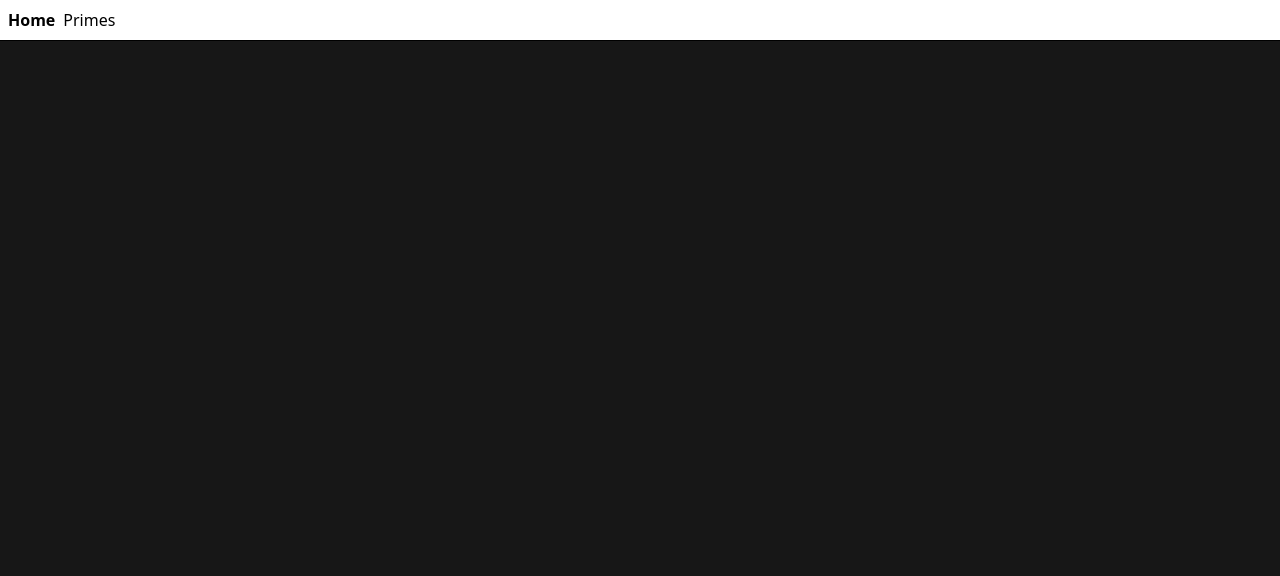
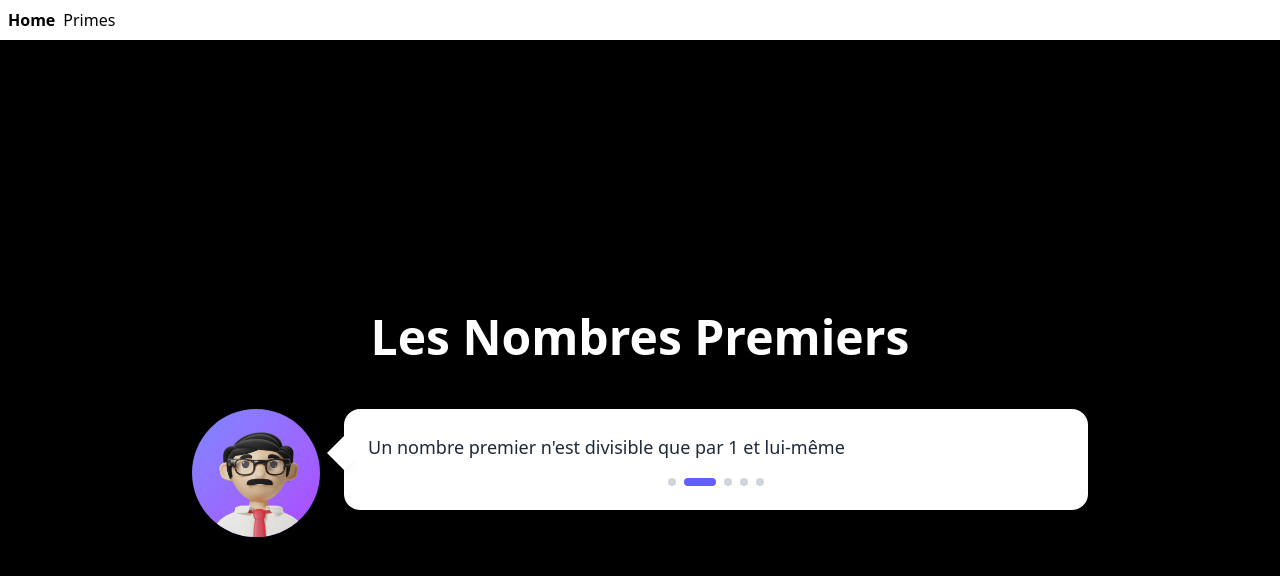
Before and after one commit to dubois-laurent/TP-Prime, a React (Vite) app: page / in a window 1280 px wide. Shown: the top 576 px of the page. Built offline with nearby package versions, Linux system fonts and the light colour scheme.

Commit message:
:sparkles: animation de la page Home :sparkles:

```diff
--- a/src/components/Prime.jsx
+++ b/src/components/Prime.jsx
@@ -29,15 +29,18 @@ export function Prime() {
   }
 
   return (
-    <div>
+    <div className="min-h-screen flex flex-col items-center justify-center p-4">
 
-      <div>
-        <h2>Génère un nombre aléatoire et vérifie s'il est premier !</h2>
+      <div className="text-center mb-8">
+        <h2 className="text-4xl md:text-5xl font-bold text-white mb-3">
+          Génère un nombre aléatoire et vérifie s'il est premier !
+        </h2>
       </div>
 
-      <div>
-        {number !== null && (
+      <div className="w-full max-w-2xl">
         <div className="bg-neutral-800/50 backdrop-blur-sm rounded-2xl p-8 mb-6 border border-neutral-700 text-center">
+          {number !== null ? (
+            <>
               <p className="text-neutral-400 mb-2 text-sm uppercase tracking-wide">Nombre actuel</p>
               <div className="text-7xl font-bold bg-gradient-to-r from-blue-400 to-purple-500 bg-clip-text text-transparent mb-4">
                 {number}
@@ -51,11 +54,16 @@ export function Prime() {
                   {isPrime ? '✓ Nombre Premier' : '✗ Pas Premier'}
                 </div>
               )}
-          </div>
+            </>
+          ) : (
+            <p className="text-neutral-400 text-lg py-12">
+              Clique sur "Générer un nombre" pour commencer
+            </p>
           )}
         </div>
+      </div>
 
-      <div className="flex flex-col sm:flex-row gap-4 mb-6">
+      <div className="flex flex-col sm:flex-row gap-4 mb-6 justify-center items-center">
             <Button
               handleClick={handleClick}
             >
--- a/src/components/ui/buttonGenerator.jsx
+++ b/src/components/ui/buttonGenerator.jsx
@@ -1,8 +1,12 @@
 
-export function Button({handleClick, children}) {
+export function Button({handleClick, children, disabled}) {
 
     return (
-        <button onClick={handleClick}>
+        <button
+            onClick={handleClick}
+            disabled={disabled}
+            className="px-8 py-4 bg-gradient-to-r from-indigo-500 to-purple-600 hover:from-indigo-600 hover:to-purple-700 text-white font-semibold rounded-xl shadow-lg hover:shadow-xl transition-all duration-300 disabled:opacity-50 disabled:cursor-not-allowed disabled:hover:from-indigo-500 disabled:hover:to-purple-600 transform hover:scale-105 active:scale-95"
+        >
             {children}
         </button>
     );
--- a/src/pages/HomePage.jsx
+++ b/src/pages/HomePage.jsx
@@ -1,15 +1,100 @@
 
-function HomePage() {
+import { useState, useEffect } from 'react';
 
-  return (
-    <>
-      <main className="min-h-screen w-full bg-neutral-900 text-neutral-200 flex items-start justify-center p-10">
-        <div className="flex gap-3 flex-wrap">
-            {/* Affichage de Antoine qui va faire cours sur les nombres premiers */}
+export default function HomePage() {
+  const [textIndex, setTextIndex] = useState(0);
+  const [fade, setFade] = useState(true);
+
+  //à l'état initial le fade=true donc le texte est visible et le textIndex=0 donc on lit le premier message
+  const messages = [
+    {
+      text: "Je vais t'expliquer les nombres premiers :",
+      image: "/prof1.png"
+    },
+    {
+      text: "Un nombre premier n'est divisible que par 1 et lui-même",
+      image: "/prof1.png"
+    },
+    {
+      text: "Par exemple : 2, 3, 5, 7, 11, 13, 17, 19...",
+      image: "/prof1.png"
+    },
+    {
+      text: "Attention : le nombre 1 n'est PAS un nombre premier !",
+      image: "/prof1.png"
+    },
+    {
+      text: "Le seul nombre premier pair est 2. Tous les autres sont impairs !",
+      image: "/prof1.png"
+    }
+  ];
+
+
+  //useEffect démarre le timer lors du montage du composant
+  useEffect(() => {
+    const interval = setInterval(() => {
+      setFade(false); //quand fade = false alors texte est invisible(opacity -0)
+      setTimeout(() => { //300ms
+        setTextIndex((prev) => (prev + 1) % messages.length); //change de message grâce à la boucle et au modulo % (messages.length et prev évite les bugs de state batching)
+        setFade(true); //quand fade = true alors texte est visible (opacity -100)
+      }, 300);
+    }, 4000);
+
+    return () => clearInterval(interval); // effectue le nettoyage du timer pour éviter les fuites de mémoire
+  }, []); // s'éxécute uniquement au montage et démontage
+
+ return (
+
+    <div className="min-h-screen bg-black flex items-center justify-center p-4">
+      <div className="max-w-4xl w-full">
+        {/* titre */}
+        <div className="text-center mb-12">
+          <h1 className="text-4xl md:text-5xl font-bold text-white mb-3">
+            Les Nombres Premiers
+          </h1>
         </div>
-      </main>
-    </>
+
+        {/* professeur dans la bulle */}
+        <div className="flex items-start gap-6 mb-8">
+          <div className="flex-shrink-0">
+            <div className="w-32 h-32 bg-gradient-to-br from-indigo-400 to-purple-500 rounded-full flex items-center justify-center shadow-xl overflow-hidden">
+              <img src={messages[textIndex].image} alt="¨Professeur" className="w-full h-full object-cover" />
+            </div>
+          </div>
+
+          {/* bulle de dialogue */}
+          <div className="flex-1 relative">
+            <div className="bg-white rounded-2xl p-6 shadow-xl relative">
+              <div className="absolute -left-3 top-8 w-6 h-6 bg-white rotate-45 shadow-lg"></div>
+
+              {/* texte avec animation contrôlée par le fade en gérant une condition
+              le ${} permet d'insérer du js dans une chaîne
+              et les backticks de mélanger du texte fixe et des variables (évite de mettre opérateur + parenthèses) */}
+              <p
+                className={`text-lg text-gray-800 leading-relaxed transition-opacity duration-300 ${
+                  fade ? 'opacity-100' : 'opacity-0'
+                }`}
+              >
+                {messages[textIndex].text}
+              </p>
+
+              {/* Indicateurs de progression avec dots*/}
+              <div className="flex gap-2 mt-4 justify-center">
+                {messages.map((_, index) => (
+                  <div
+                    key={index}
+                    className={`h-2 rounded-full transition-all duration-300 ${
+                      index === textIndex
+                        ? 'w-8 bg-indigo-500'
+                        : 'w-2 bg-gray-300'
+                    }`}
+                  />
+                ))}
+              </div>
+            </div>
+          </div>
+        </div>
+      </div>
+    </div>
   );
 }
-
-export default HomePage;
--- a/src/pages/PrimesPage.jsx
+++ b/src/pages/PrimesPage.jsx
@@ -7,7 +7,7 @@ function PrimesPage() {
 
   return (
     <>
-      <main className="min-h-screen w-full bg-neutral-900 text-neutral-200 flex items-start justify-center p-10">
+      <main className="min-h-screen w-full bg-black text-neutral-200 flex items-start justify-center p-10">
         <div className="flex gap-3 flex-wrap">
           <QueryClientProvider client={queryClient}>
             {/* Composant sur les nombres premiers */}
```
Also changed, not shown: public/prof1.png (added). Lines whose indentation alone changed are shown as unchanged.
